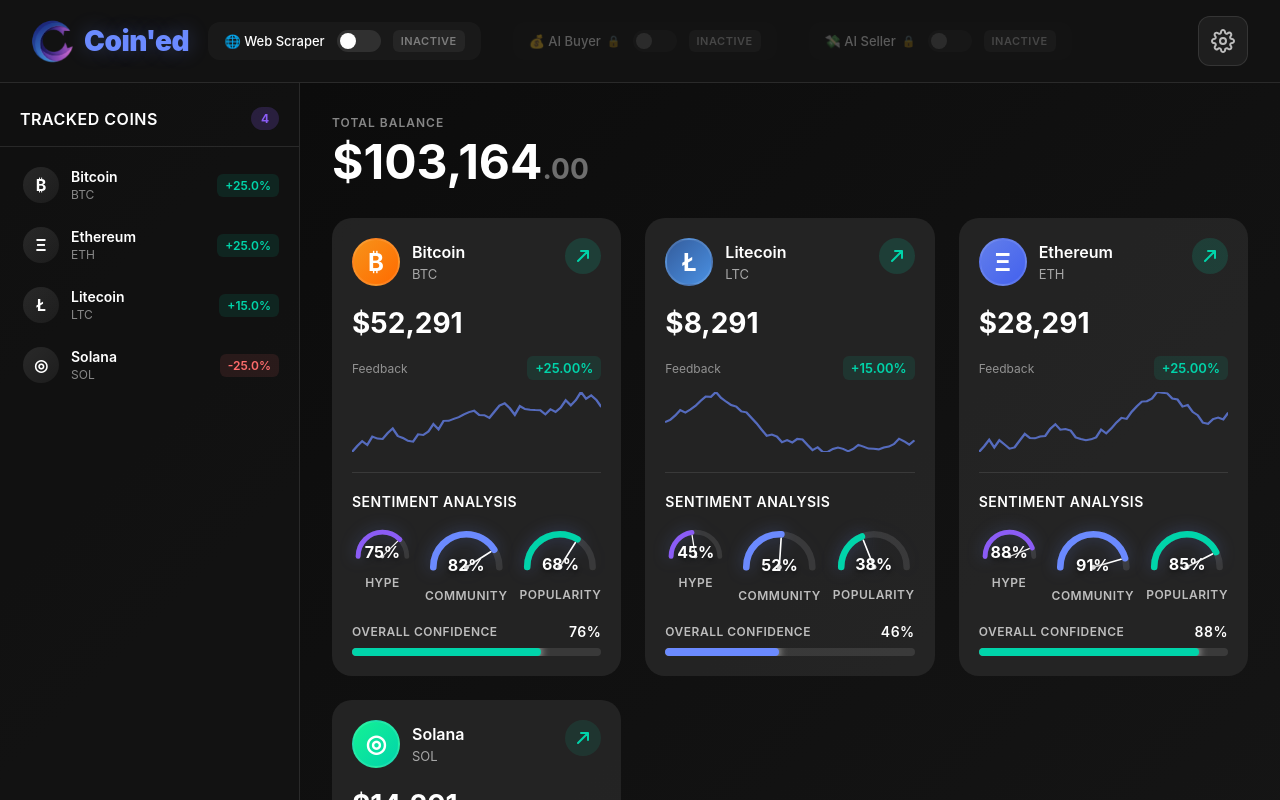
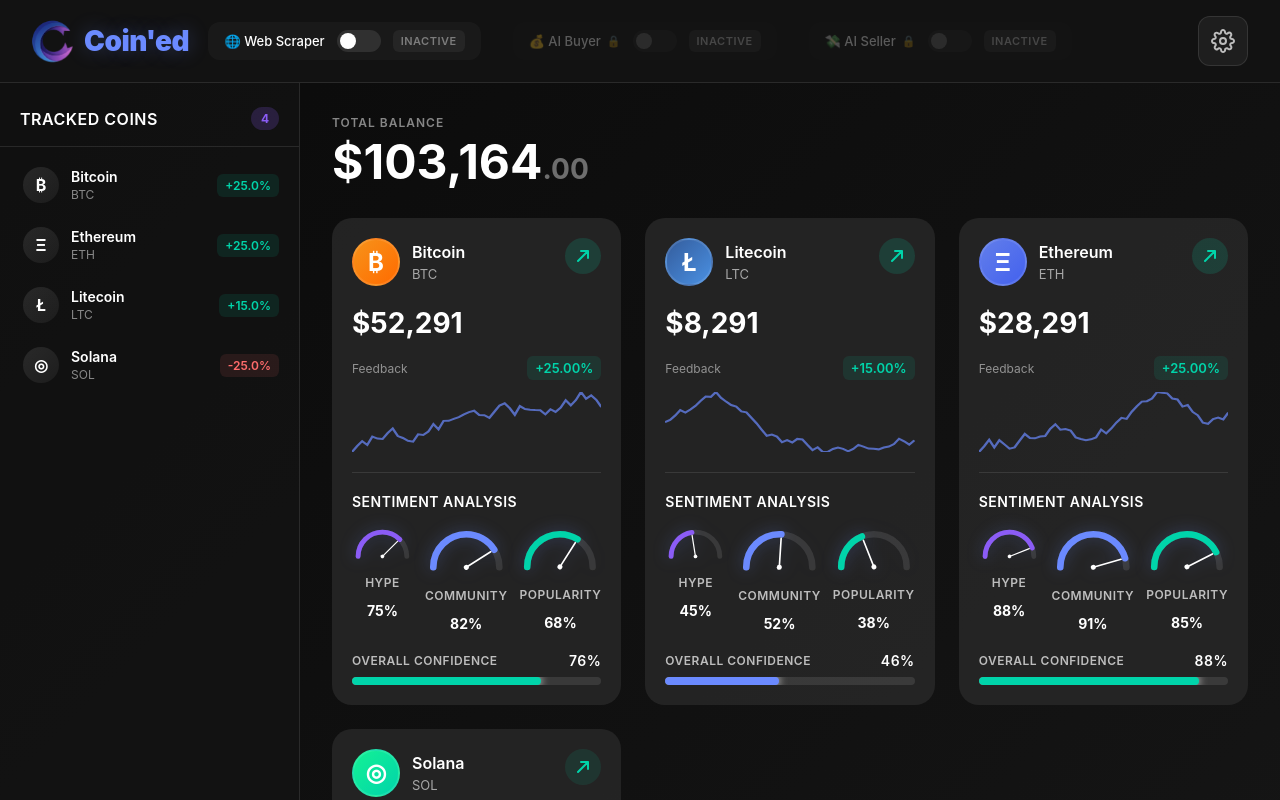
Before and after one commit to Cirbble/codejam2025, an Angular app in the folder coin-ed/: page / in a window 1280 px wide. Shown: the top 800 px of the page. Built offline with nearby package versions, Linux system fonts and the light colour scheme.

Commit message:
push push push

```diff
--- a/coin-ed/src/app/components/gauge/gauge.css
+++ b/coin-ed/src/app/components/gauge/gauge.css
@@ -29,17 +29,6 @@
   transition: transform 0.8s ease;
 }
 
-.gauge-value {
-  position: absolute;
-  bottom: 5px;
-  left: 50%;
-  transform: translateX(-50%);
-  font-size: 16px;
-  font-weight: 700;
-  color: #fff;
-  text-shadow: 0 2px 4px rgba(0, 0, 0, 0.5);
-}
-
 .gauge-label {
   font-size: 12px;
   font-weight: 600;
@@ -47,4 +36,12 @@
   text-align: center;
   text-transform: uppercase;
   letter-spacing: 0.5px;
+  margin-bottom: 4px;
 }
+
+.gauge-value {
+  font-size: 14px;
+  font-weight: 700;
+  color: #fff;
+  text-align: center;
+}
--- a/coin-ed/src/app/components/gauge/gauge.html
+++ b/coin-ed/src/app/components/gauge/gauge.html
@@ -35,7 +35,7 @@
         <circle cx="0" cy="0" r="3" fill="#fff" />
       </g>
     </svg>
-    <div class="gauge-value">{{ getPercentage() }}%</div>
   </div>
   <div class="gauge-label">{{ label }}</div>
+  <div class="gauge-value">{{ getPercentage() }}%</div>
 </div>
```
